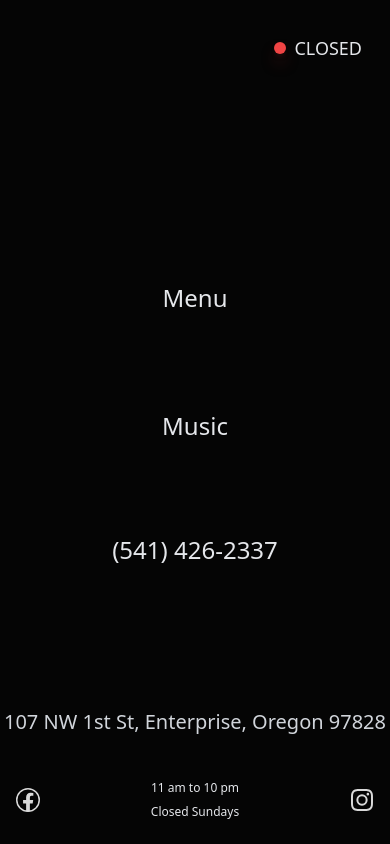
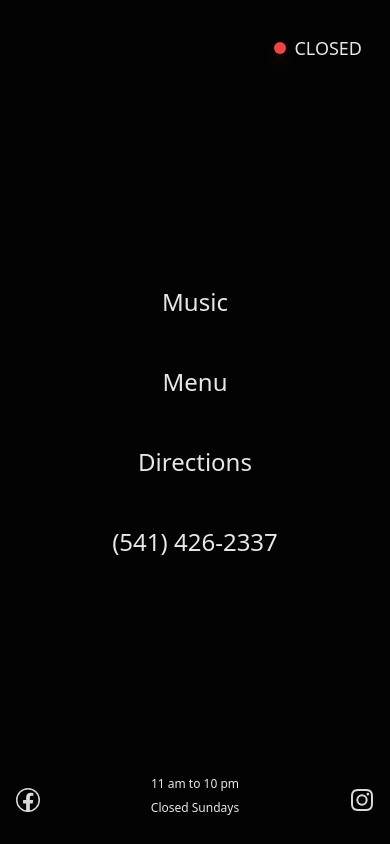
Before and after one commit to garikAsplund/range_rider, a SvelteKit app: page / in a window 390 px wide. Built offline with nearby package versions, Linux system fonts and the light colour scheme.

Commit message:
move isOpen logic to server

```diff
--- a/src/routes/+layout.svelte
+++ b/src/routes/+layout.svelte
@@ -94,13 +94,13 @@
 				<a
 					href="https://www.google.com/maps/dir//107%20NW%201st%20St,%20Enterprise,%20Oregon%2097828"
 					target="_blank"
-					class="hover:opacity-85">107 NW 1st St, Enterprise, Oregon 97828</a
+					class="hidden hover:opacity-85 md:block">107 NW 1st St, Enterprise, Oregon 97828</a
 				>
 			{:else}
 				Booking: rangeridermusic@gmail.com
 			{/if}
 		</p>
-		<div class="flex items-center justify-between space-x-4 md:justify-center">
+		<div class="flex items-center justify-between space-x-4 md:justify-center {$page.data.path.includes('Music') ? 'hidden' : ''}">
 			<!-- Facebook -->
 			<a
 				href="https://www.facebook.com/rangerideroregon/"
@@ -130,12 +130,6 @@
 				></a
 			>
 
-			<!-- Hours when closed -->
-			<div class="flex flex-col space-y-2 md:hidden">
-				<p class="text-xs text-center text-gray-200 font-extralight">11 am to 10 pm</p>
-				<p class="text-xs text-center text-gray-200 font-extralight">Closed Sundays</p>
-			</div>
-
 			<!-- Instagram -->
 			<a
 				href="https://www.instagram.com/therangerideroregon"
--- a/src/routes/+page.svelte
+++ b/src/routes/+page.svelte
@@ -11,38 +11,51 @@
 	}
 </script>
 
-<div class="absolute flex items-center justify-around w-full text-gray-200"></div>
 <nav
-	class="container relative z-10 flex flex-col items-center justify-center min-h-screen p-4 mx-auto text-2xl font-thin text-gray-200 bg-black/50 md:min-h-fit md:justify-between md:flex-row md:hidden"
-	aria-label="Main navigation"
+	class="container relative z-10 flex flex-col items-center justify-center min-h-screen p-4 mx-auto text-2xl font-thin text-gray-200 bg-black/70 md:hidden"
+	aria-label="Main navigation on mobile devices"
 >
 	<!-- Open sign -->
 	<div class="absolute top-0 right-0 m-7">
 		<OpenSign bind:isOpen />
 	</div>
 
+	<!-- Music -->
+	<button class="p-6 hover:opacity-85"><a href="/music" aria-label="Music">Music</a></button>
+
+	<!-- Menu -->
+	<button class="p-6 hover:opacity-85"><a href="/menu" aria-label="Menu">Menu</a></button>
+
 	<!-- Order now! -->
 	<button
-		class="p-6 m-6 border-red-500 border rounded-sm hover:opacity-85 {isOpen ? '' : 'hidden'}"
+		class="p-6 border-red-500 border rounded-sm hover:opacity-85 {isOpen ? '' : 'hidden'}"
 		aria-hidden={!isOpen}
 		><a href="https://www.toasttab.com/range-rider-107-northwest-1st-street/v3">Order now!</a
 		></button
 	>
-
-	<!-- Menu -->
-	<button class="p-6 m-6 hover:opacity-85"><a href="/menu" aria-label="Menu">Menu</a></button>
-
-	<!-- Music -->
-	<button class="p-6 m-6 hover:opacity-85"><a href="/music" aria-label="Music">Music</a></button>
+	<!-- Directions -->
+	<button class="p-6 hover:opacity-85 md:hidden"
+		><a
+			href="https://www.google.com/maps/dir//107%20NW%201st%20St,%20Enterprise,%20Oregon%2097828"
+			target="_blank">Directions</a
+		></button
+	>
 
 	<!-- Phone number: clickable link on mobile, plain text on desktop -->
-	<div class="m-11">
+	<div class="p-6">
 		{#if isMobile}
 			<a href="tel:541-426-2337" class="text-xl" aria-label="Call Range Rider at 541-426-2337"
 				>(541) 426-2337</a
 			>
 		{:else}
-			<span>(541) 426-2337</span>
+			<span aria-label="Call Range Rider at 541-426-2337">(541) 426-2337</span>
 		{/if}
 	</div>
+
+	<!-- Hours when closed -->
+	 <div class="absolute inset-x-0 bottom-0 m-7">
+	<div class="flex flex-col space-y-2 md:hidden">
+		<p class="text-xs text-center text-gray-200 font-extralight">11 am to 10 pm</p>
+		<p class="text-xs text-center text-gray-200 font-extralight">Closed Sundays</p>
+	</div></div>
 </nav>
--- a/src/routes/menu/+layout.svelte
+++ b/src/routes/menu/+layout.svelte
@@ -17,7 +17,7 @@
 </script>
 
 <div
-	class="flex flex-col items-center w-full md:bg-black/80 bg-black/50"
+	class="flex flex-col items-center w-full md:bg-black/80 bg-black/70"
 	style="height: calc(100vh - {navbarHeight}px);"
 >
 	<!-- Home button -->
--- a/src/routes/music/+page.svelte
+++ b/src/routes/music/+page.svelte
@@ -23,7 +23,7 @@
 </script>
 
 <div
-	class="relative flex flex-col items-center justify-center w-full md:bg-black/80 bg-black/50"
+	class="relative flex flex-col items-center justify-center w-full md:bg-black/80 bg-black/70"
 	style="height: calc(100vh - {navbarHeight}px);"
 >
 	<!-- Home button-->
```
